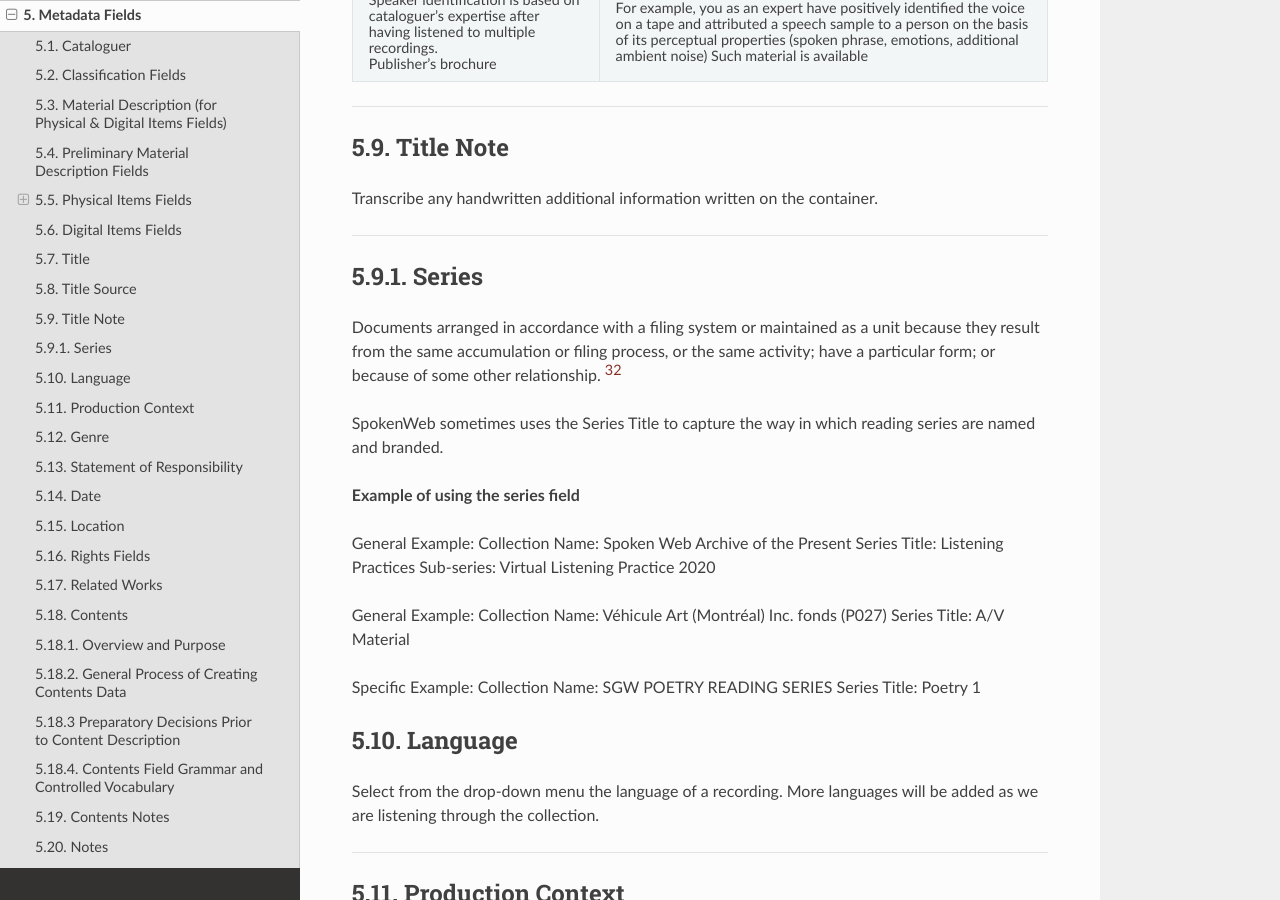
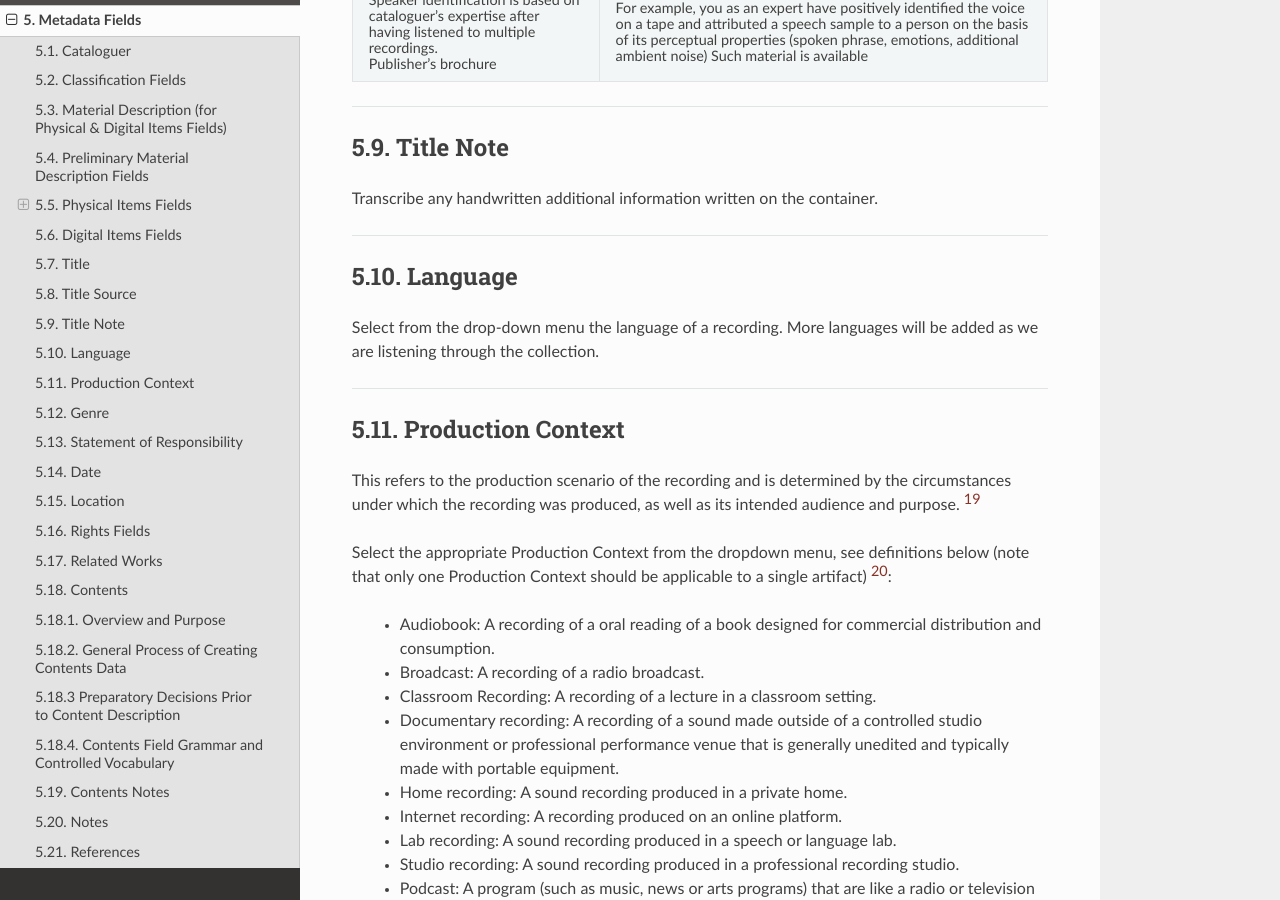
Before and after one commit to spokenweb/spokenweb-metadata-scheme, a Sphinx documentation site: the page built from docs/5-metadata-fields.rst, in a window 1280 px wide and 900 px high, scrolled down 11832 px. Built offline with Sphinx 7.4.7 and the Read the Docs theme 3.1.0, drawn with Linux system fonts in a browser that asks for light colours.

Commit message:
Update 5-metadata-fields.rst

```diff
--- a/docs/5-metadata-fields.rst
+++ b/docs/5-metadata-fields.rst
@@ -418,29 +418,6 @@ Option 2. If no URI is possible, please cite the secondary source in free text
 Transcribe any handwritten additional information written on the container.
 
 ----
-
-*************
-5.9.1. Series
-*************
-
-Documents arranged in accordance with a filing system or maintained as a unit because they result from the same accumulation or filing process, or the same activity; have a particular form; or because of some other relationship. [32]_
-
-SpokenWeb sometimes uses the Series Title to capture the way in which reading series are named and branded.
-
-**Example of using the series field**
-
-General Example:
-Collection Name: Spoken Web Archive of the Present
-Series Title: Listening Practices
-Sub-series: Virtual Listening Practice 2020
-
-General Example:
-Collection Name: Véhicule Art (Montréal) Inc. fonds (P027)
-Series Title: A/V Material
-
-Specific Example:
-Collection Name: SGW POETRY READING SERIES
-Series Title: Poetry 1
 
 **************
 5.10. Language
```
